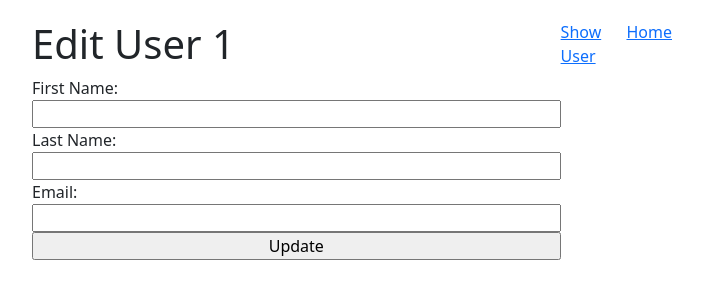
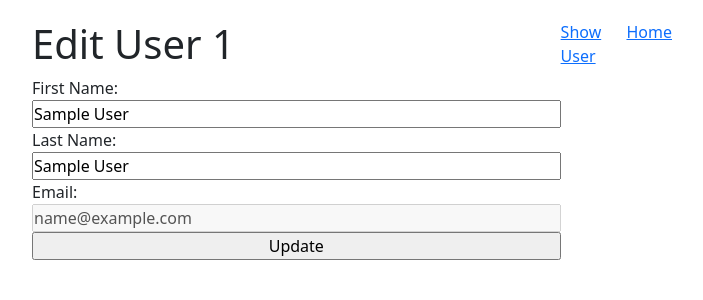
Before and after one commit to C-Meehan/Python, a Flask app: page /edit/1 in a window 1280 px wide. Shown: the top 300 px of the page, without its empty margins (288-991 px from the left). Run offline with Flask 2, Linux system fonts and the light colour scheme; the visitor is signed in with stand-in values (Sample User, id 1).

Commit message:
updated validations

```diff
--- a/flask_mysql/validation/Email_Valid_DB/flask_app/controllers/usersController.py
+++ b/flask_mysql/validation/Email_Valid_DB/flask_app/controllers/usersController.py
@@ -4,6 +4,7 @@ from flask import render_template, redirect, request, session
 
 @app.route('/')
 def users():
+    session.clear()
     return render_template('users.html', users = User.get_all())
 
 @app.route('/newuser')
@@ -12,7 +13,16 @@ def newuser():
 
 @app.route('/create', methods=['POST'])
 def save():
-    if not User.validate_user(request.form):
+    email_in_db = User.check_emails(request.form['email'])
+    if email_in_db:
+        email_is_unique = False
+    else:
+        email_is_unique = True
+
+    if not User.validate_user(request.form, email_is_unique):
+        session["first_name"] = request.form["first_name"]
+        session["last_name"] = request.form["last_name"]
+        session["email"] = request.form["email"]
         return redirect('/newuser')
     data = {
         "first_name": request.form["first_name"],
@@ -20,6 +30,7 @@ def save():
         "email": request.form["email"]
     }
     id = User.save(data)
+    session.clear()
     return redirect(f'/show/{id}')
     # data = {request.form}
     # User.save(data)
@@ -33,19 +44,30 @@ def show(id):
 @app.route('/edit/<int:id>')
 def edit(id):
     data = {'id': id}
-    return render_template('edit.html', user = User.get_one(data))
+    user = User.get_one(data)
+    if "first_name" not in session:
+        session['first_name'] = user.first_name
+    if "last_name" not in session:
+        session['last_name'] = user.last_name
+    return render_template('edit.html', user = user)
 
 @app.route('/update/<int:id>', methods=['POST'])
 def update(id):
-    if not User.validate_user(request.form):
-        return redirect(f'/edit/{id}')
     data = {
         'id': id,
         'first_name': request.form['first_name'],
         'last_name': request.form['last_name'],
-        'email': request.form['email']
+        # 'email': request.form['email']
     }
+    if not User.validate_user_update(request.form):
+        session["first_name"] = request.form["first_name"]
+        session["last_name"] = request.form["last_name"]
+        # session["email"] = request.form["email"]
+        return redirect(f'/edit/{id}')
+    print("B")
     user = User.update(data)
+    session.pop('first_name')
+    session.pop('last_name')
     return redirect(f'/show/{id}')
 
 @app.route('/delete/<int:id>')
--- a/flask_mysql/validation/Email_Valid_DB/flask_app/models/users.py
+++ b/flask_mysql/validation/Email_Valid_DB/flask_app/models/users.py
@@ -28,7 +28,7 @@ class User:
 
     @classmethod
     def update(cls, data):
-        query = "UPDATE users SET first_name = %(first_name)s, last_name = %(last_name)s, email = %(email)s WHERE id = %(id)s;"
+        query = "UPDATE users SET first_name = %(first_name)s, last_name = %(last_name)s WHERE id = %(id)s;"
         return connectToMySQL("user_crud_2_schema").query_db(query, data)
 
     @classmethod
@@ -43,8 +43,17 @@ class User:
         user = cls(results[0])
         return user
 
+    @classmethod
+    def check_emails(cls, data):
+        query = "SELECT email FROM users WHERE email = %(email)s;"
+        data = {
+            "email": data
+        }
+        result = connectToMySQL('user_crud_2_schema').query_db(query, data)
+        return result
+
     @staticmethod
-    def validate_user(user):
+    def validate_user(user, email_is_unique):
         is_valid = True
         if not user['first_name'].isalpha():
             flash("Must fill out field")
@@ -52,7 +61,21 @@ class User:
         if len(user['last_name']) <= 0:
             flash("Must fill out field")
             is_valid = False
+        if not email_is_unique:
+            flash("Duplicate Email not allowed")
+            is_valid = False
         if not EMAIL_REGEX.match(user['email']):
             flash("Invalid email address!")
             is_valid = False
         return is_valid
+
+    @staticmethod
+    def validate_user_update(user):
+        is_valid = True
+        if not user['first_name'].isalpha():
+            flash("Must fill out field")
+            is_valid = False
+        if len(user['last_name']) <= 0:
+            flash("Must fill out field")
+            is_valid = False
+        return is_valid
--- a/flask_mysql/validation/Email_Valid_DB/flask_app/templates/edit.html
+++ b/flask_mysql/validation/Email_Valid_DB/flask_app/templates/edit.html
@@ -20,11 +20,11 @@
                 {% endif %}
             {% endwith %}
             <label for="first_name">First Name: </label>
-            <input type="text" name="first_name">
+            <input type="text" name="first_name" value="{{session['first_name']}}">
             <label for="last_name">Last Name: </label>
-            <input type="text" name="last_name">
+            <input type="text" name="last_name" value="{{session['last_name']}}">
             <label for="email">Email: </label>
-            <input type="text" name="email">
+            <input disabled type="text" name="email" value="{{user.email}}">
             <input type="submit" value="Update">
         </form>
         <a href="/show/{{user.id}}">Show User</a>
```
Also changed, not shown: flask_mysql/validation/Email_Valid_DB/flask_app/templates/createUser.html (+4 -3 lines).
